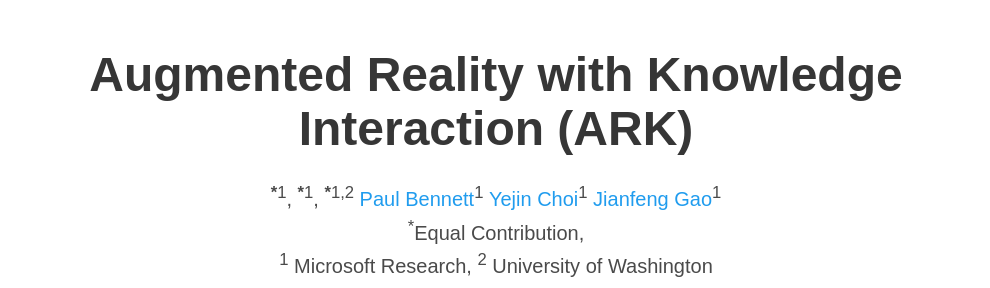
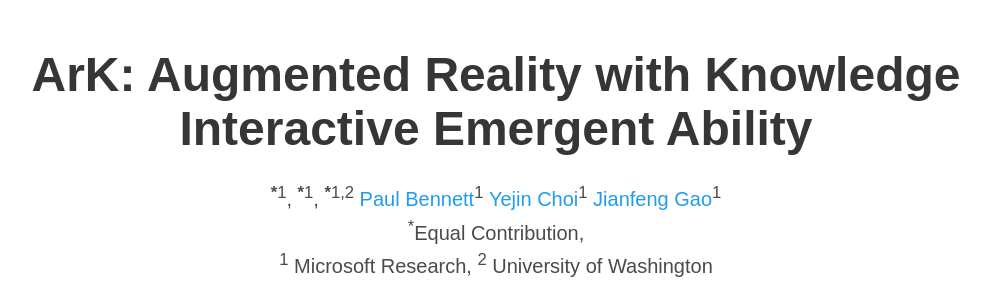
Before and after one commit to augmented-reality-knowledge/augmented-reality-knowledge.github.io, a plain HTML site: page index.html in a window 1280 px wide. Shown: the top 288 px of the page, without its empty margins (144-1134 px from the left). Drawn offline with nearby package versions, Linux system fonts and the light colour scheme; some icons are missing; a web font is replaced by a local one.

Commit message:
Update index.html

```diff
--- a/index.html
+++ b/index.html
@@ -48,7 +48,7 @@
     <div class="container is-max-desktop">
       <div class="columns is-centered">
         <div class="column has-text-centered">
-          <h1 class="title is-1 publication-title">Augmented Reality with Knowledge Interaction (ARK)</h1>
+          <h1 class="title is-1 publication-title">ArK: Augmented Reality with Knowledge Interactive Emergent Ability</h1>
           <div class="is-size-5 publication-authors">
             <span class="author-block">
               <a href="https://keunhong.com">     </a><sup><b>*</b>1</sup>,</span>
```
